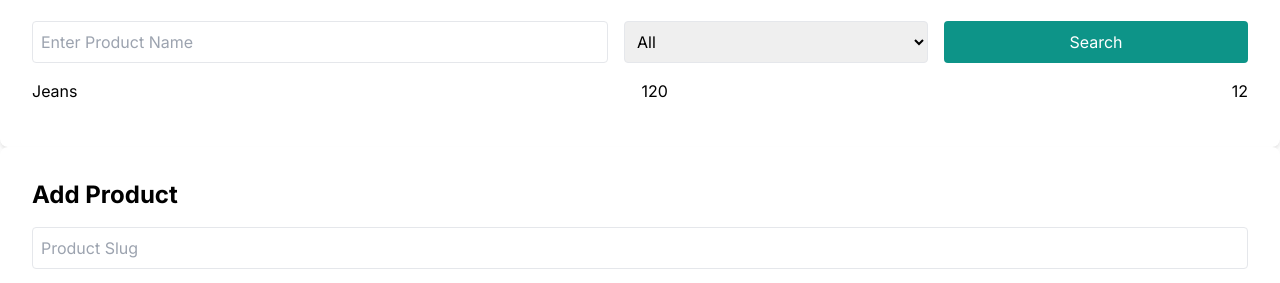
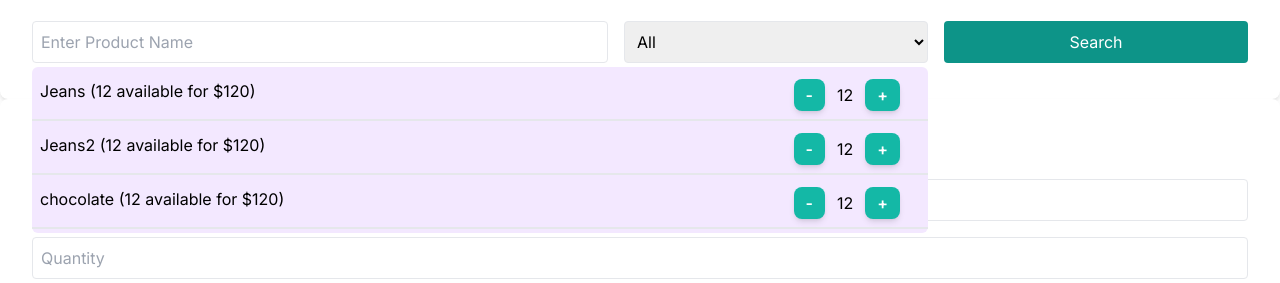
Before and after one commit to mehrabhossain1/stock-management-system, a Next.js app: page / in a window 1280 px wide. Shown: the part 139-422 px from the top of the page. Built offline with nearby package versions, Linux system fonts and the light colour scheme; no server answers; the database is empty.

Commit message:
Plus Minus btn

```diff
--- a/app/page.js
+++ b/app/page.js
@@ -14,6 +14,18 @@ export default function Home() {
     {
       _id: "64e63f9b43ff9b5c9544828e",
       slug: "Jeans",
+      quantity: "12",
+      price: "120",
+    },
+    {
+      _id: "64e63f9b43ff9b5c9544828e",
+      slug: "Jeans2",
+      quantity: "12",
+      price: "120",
+    },
+    {
+      _id: "64e63f9b43ff9b5c9544828e",
+      slug: "chocolate",
       quantity: "12",
       price: "120",
     },
@@ -64,6 +76,7 @@ export default function Home() {
     setQuery(e.target.value);
     if (!loading) {
       setLoading(true);
+      setDropdown([]);
       const response = await fetch("/api/search?query=" + query);
       let rjson = await response.json();
       setDropdown(rjson.products);
@@ -79,7 +92,7 @@ export default function Home() {
         {/* Search Product */}
         <div className='p-8 w-full bg-white rounded-lg shadow-md'>
           <h1 className='text-2xl font-bold mb-4'>Search Product</h1>
-          <div className='flex space-x-4 mb-4'>
+          <div className='flex space-x-4 mb-1'>
             <input
               onChange={onDropdownEdit}
               type='text'
@@ -97,42 +110,33 @@ export default function Home() {
             </button>
           </div>
           {loading && (
-            <svg
-              width={40}
-              height={40}
-              viewBox='0 0 38 38'
-              xmlns='http://www.w3.org/2000/svg'
-              stroke={"#3498db"}
-            >
-              <g fill='none' fillRule='evenodd'>
-                <g transform='translate(1 1)' strokeWidth='2'>
-                  <circle strokeOpacity='.5' cx='18' cy='18' r='18' />
-                  <path d='M36 18c0-9.94-8.06-18-18-18'>
-                    <animateTransform
-                      attributeName='transform'
-                      type='rotate'
-                      from='0 18 18'
-                      to='360 18 18'
-                      dur='1s'
-                      repeatCount='indefinite'
-                    />
-                  </path>
-                </g>
-              </g>
-            </svg>
+            <div class='flex justify-center items-center'>
+              <div class='animate-spin rounded-full h-10 w-10 border-b-2 border-gray-900'></div>
+            </div>
           )}
+          <div className='dropcontainer absolute w-[70vw] border-1 bg-purple-100 rounded-md'>
             {dropdown.map((item) => {
               return (
                 <div
                   key={item.slug}
-                className='container flex justify-between my-3'
+                  className='container flex justify-between p-2 my-1 border-b-2'
                 >
-                <span className='slug'>{item.slug}</span>
-                <span className='price'>{item.price}</span>
-                <span className='quantity'>{item.quantity}</span>
+                  <span className='slug'>
+                    {item.slug} ({item.quantity} available for ${item.price})
+                  </span>
+                  <div className='mx-5'>
+                    <span className='subtract inline-block px-3 cursor-pointer py-1 bg-teal-500 text-white font-semibold rounded-lg shadow-md'>
+                      -
+                    </span>
+                    <span className='quantity mx-3'>{item.quantity}</span>
+                    <span className='add inline-block px-3 cursor-pointer py-1 bg-teal-500 text-white font-semibold rounded-lg shadow-md'>
+                      +
+                    </span>
+                  </div>
                 </div>
               );
             })}
+          </div>
         </div>
 
         {/* Display Current Stock */}
```
Lines whose indentation alone changed are shown as unchanged.
